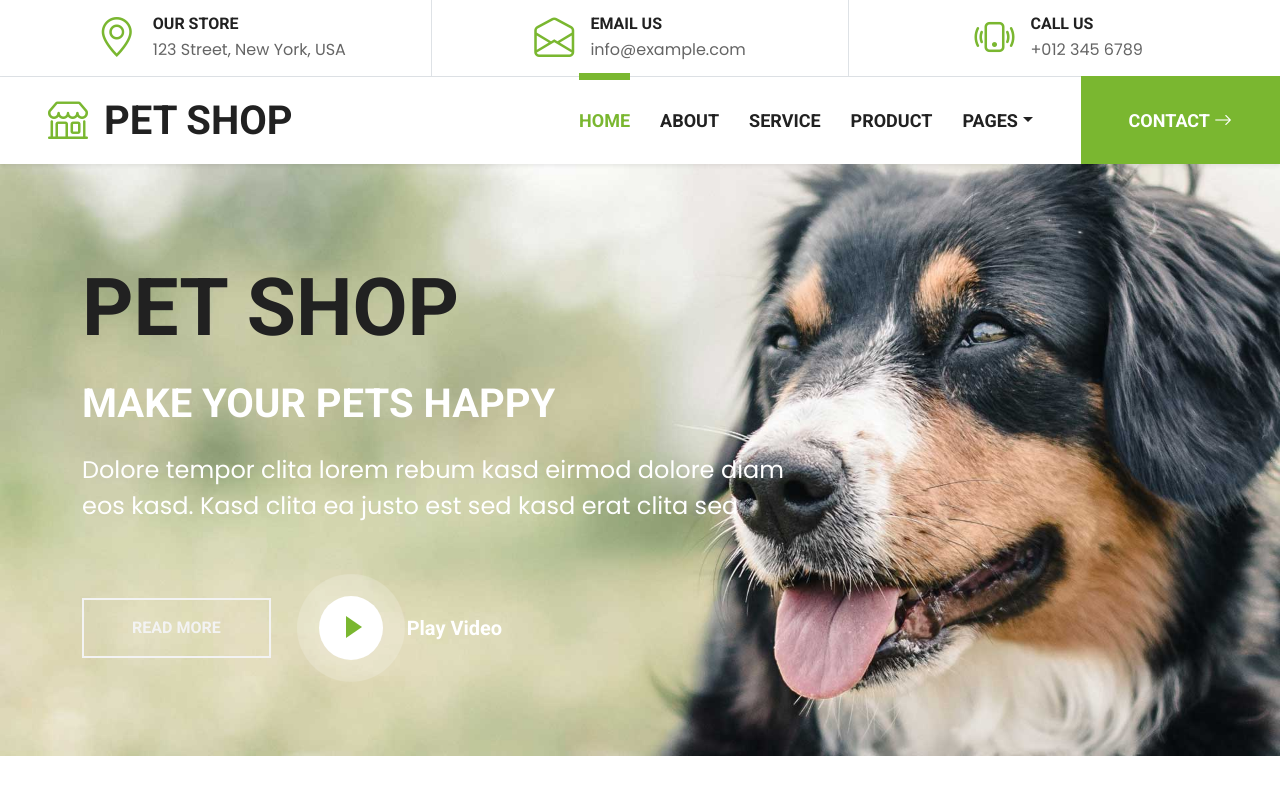
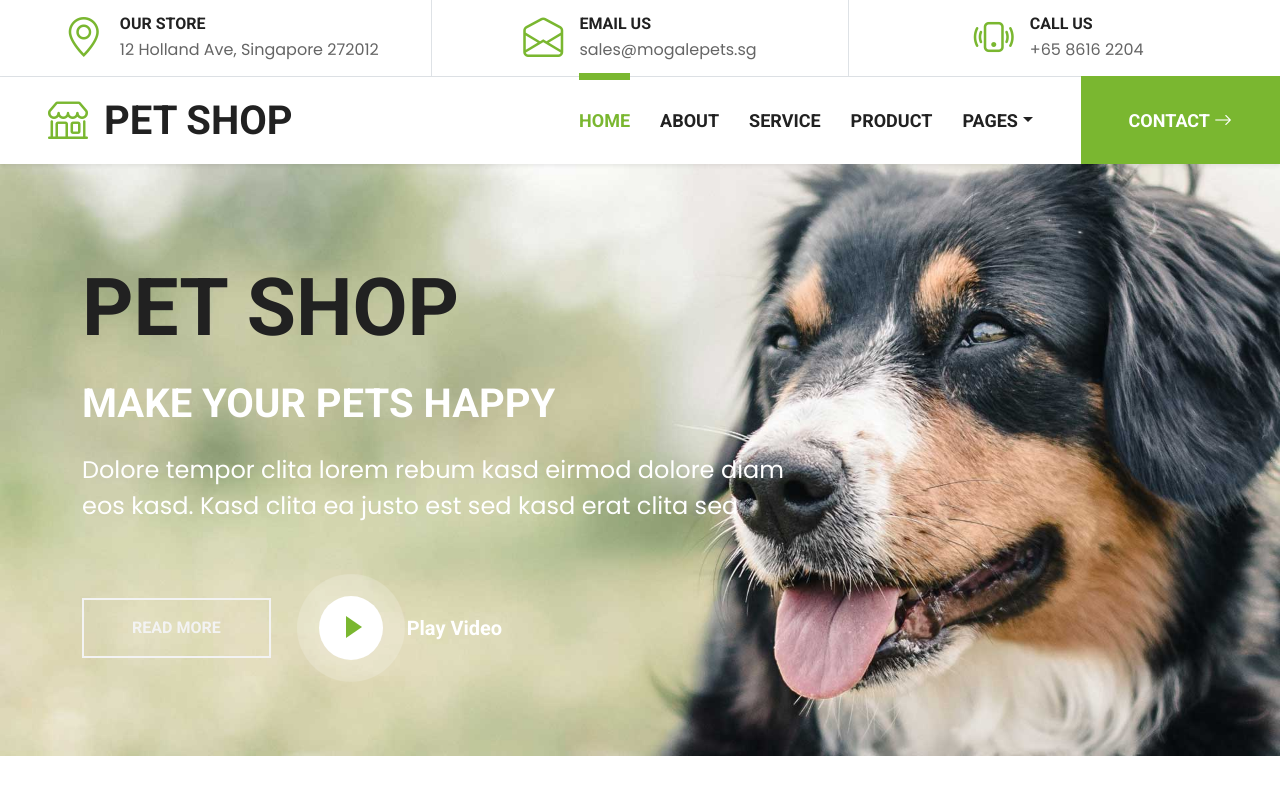
Before and after one commit to studionomadid/PET-SHOP-WEBSITE, a plain HTML site: page pet-shop-website-template/index.html in a window 1280 px wide. Shown: the top 800 px of the page. Drawn offline with nearby package versions, Linux system fonts and the light colour scheme.

Commit message:
Change Home info

```diff
--- a/pet-shop-website-template/index.html
+++ b/pet-shop-website-template/index.html
@@ -38,7 +38,7 @@
                     <i class="bi bi-geo-alt fs-1 text-primary me-3"></i>
                     <div class="text-start">
                         <h6 class="text-uppercase mb-1">Our Store</h6>
-                        <span>123 Street, New York, USA</span>
+                        <span>12 Holland Ave, Singapore 272012</span>
                     </div>
                 </div>
             </div>
@@ -47,7 +47,7 @@
                     <i class="bi bi-envelope-open fs-1 text-primary me-3"></i>
                     <div class="text-start">
                         <h6 class="text-uppercase mb-1">Email Us</h6>
-                        <span>info@example.com</span>
+                        <span>sales@mogalepets.sg</span>
                     </div>
                 </div>
             </div>
@@ -56,7 +56,7 @@
                     <i class="bi bi-phone-vibrate fs-1 text-primary me-3"></i>
                     <div class="text-start">
                         <h6 class="text-uppercase mb-1">Call Us</h6>
-                        <span>+012 345 6789</span>
+                        <span>+65 8616 2204</span>
                     </div>
                 </div>
             </div>
```
